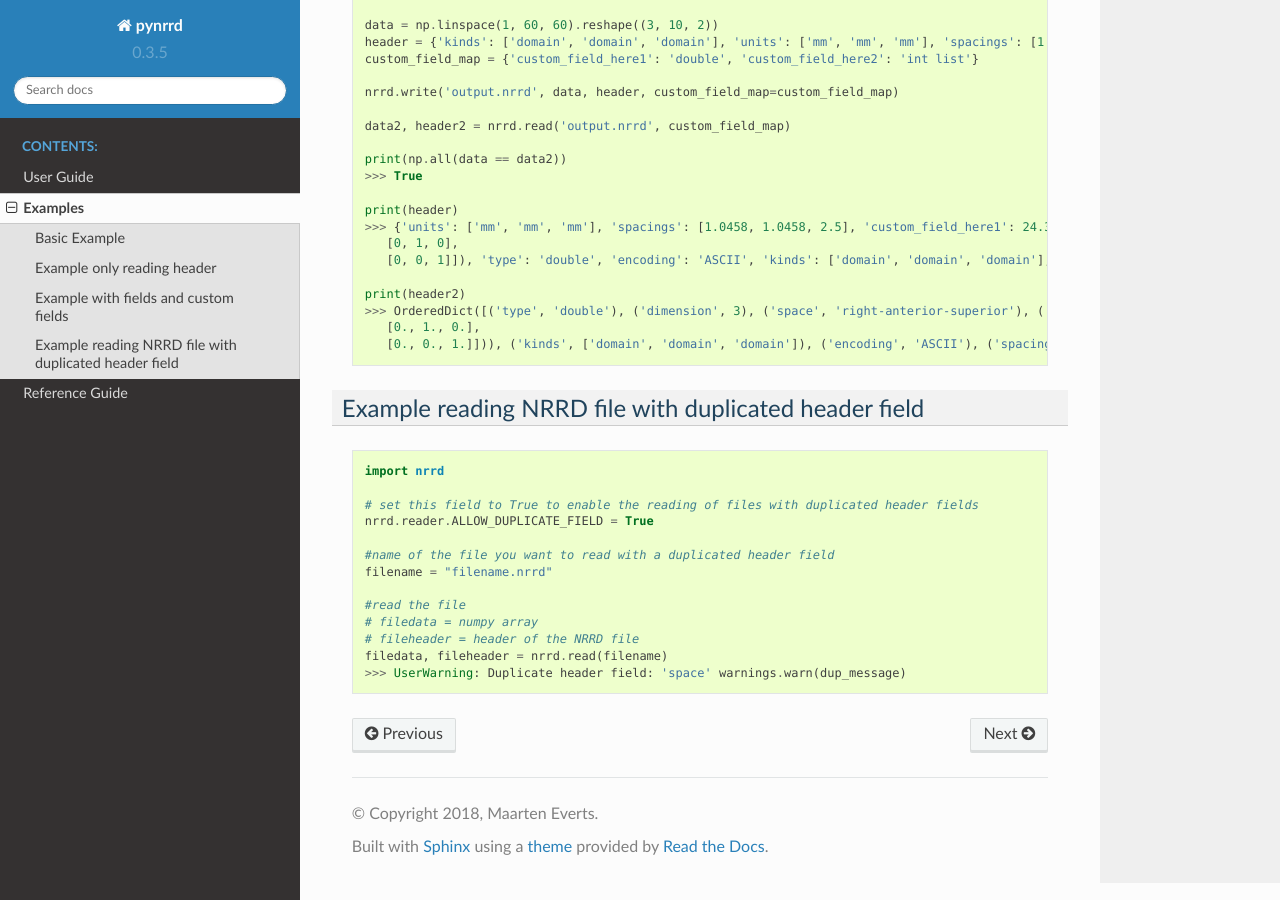
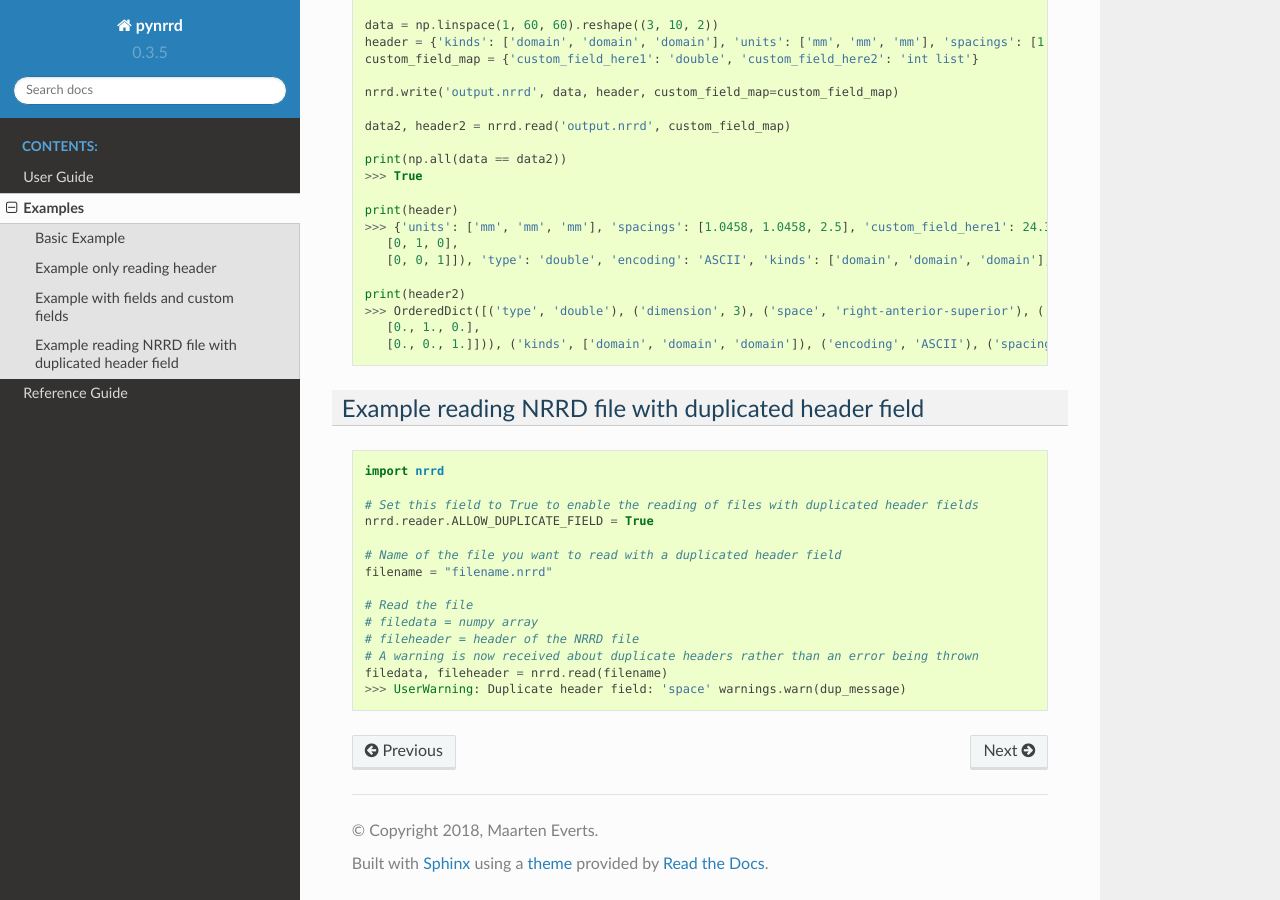
Before and after one commit to mhe/pynrrd, a Sphinx documentation site: the page built from docs/source/examples.rst, in a window 1280 px wide and 900 px high, scrolled down 843 px. Built offline with Sphinx 7.4.7 and the Read the Docs theme 2.0.0, drawn with Linux system fonts in a browser that asks for light colours.

```diff
--- a/docs/source/examples.rst
+++ b/docs/source/examples.rst
@@ -68,14 +68,15 @@ Example reading NRRD file with duplicated header field
 
     import nrrd
 
-    # set this field to True to enable the reading of files with duplicated header fields
+    # Set this field to True to enable the reading of files with duplicated header fields
     nrrd.reader.ALLOW_DUPLICATE_FIELD = True
 
-    #name of the file you want to read with a duplicated header field
+    # Name of the file you want to read with a duplicated header field
     filename = "filename.nrrd"
 
-    #read the file
+    # Read the file
     # filedata = numpy array
     # fileheader = header of the NRRD file
+    # A warning is now received about duplicate headers rather than an error being thrown
     filedata, fileheader = nrrd.read(filename)
     >>> UserWarning: Duplicate header field: 'space' warnings.warn(dup_message)
--- a/docs/source/pynrrd.rst
+++ b/docs/source/pynrrd.rst
@@ -48,3 +48,5 @@ NRRD Module
     :members:
     :undoc-members:
     :show-inheritance:
+
+.. autodata:: nrrd.reader.ALLOW_DUPLICATE_FIELD
--- a/docs/source/user-guide.rst
+++ b/docs/source/user-guide.rst
@@ -188,7 +188,7 @@ The :obj:`file` parameter of :meth:`read_header` accepts a filename or a string
 
 The :meth:`read_data` will not typically be used besides within the :meth:`read` function because the header is a required parameter (:obj:`header`) to this function. The remaining two parameters :obj:`fh` and :obj:`filename` are optional depending on the parameters but it never hurts to specify both. The file handle (:obj:`fh`) is necessary if the header contains the NRRD data as well (AKA it is not a detached file). However, if the NRRD data is detached from the header, then the :obj:`filename` parameter is required to obtain the absolute path to the data file. The :meth:`read_data` function returns a :class:`numpy.ndarray` of the data.
 
-Some NRRD files, while prohibited by specification, may contain duplicated reader fields preventing the proper reading of the file. Changing :const:`ALLOW_DUPLICATE_FIELD` to 'True' will show a warning instead of an error while trying to read the file.
+Some NRRD files, while prohibited by specification, may contain duplicated reader fields preventing the proper reading of the file. Changing :data:`nrrd.reader.ALLOW_DUPLICATE_FIELD` to :obj:`True` will show a warning instead of an error while trying to read the file.
 
 Writing NRRD files
 ------------------
```
Also changed, not shown: 2 other files.
